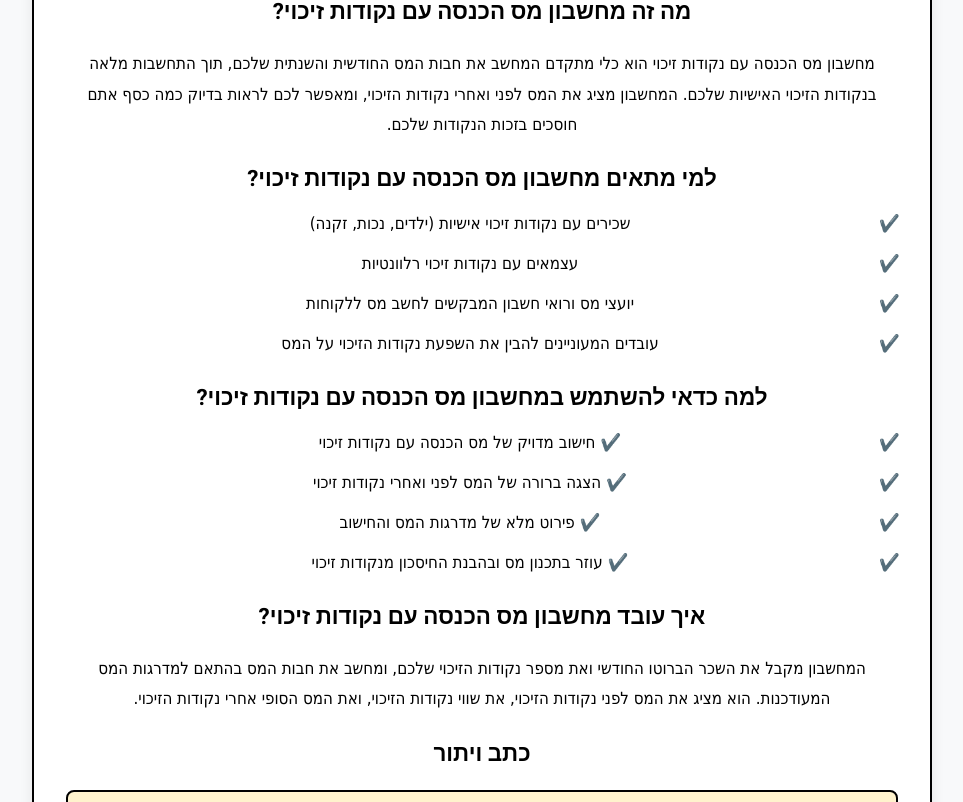
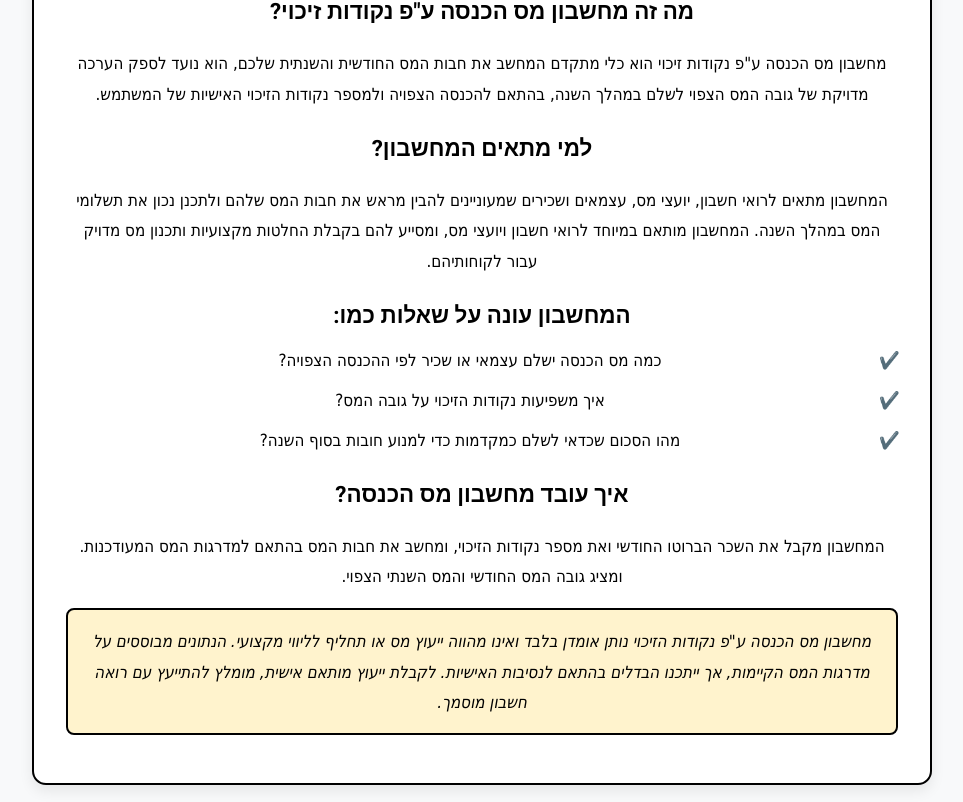
Before and after one commit to 2poslife/FinanceSmartTools, a React (Vite) app: page /simulators/IncomeTaxWithPoints in a window 1280 px wide. Shown: the part 918-1720 px from the top of the page, without its empty margins (158-1121 px from the left). Built offline with nearby package versions, Linux system fonts and the light colour scheme.

Commit message:
update the 3 calculators

```diff
--- a/src/components/Calculators/EmployeeCostNoPension.jsx
+++ b/src/components/Calculators/EmployeeCostNoPension.jsx
@@ -75,6 +75,7 @@ export default function EmployeeCostNoPension() {
             }
 
             const data = await res.json();
+            console.log("🔍 Backend Response (No Pension):", data);
             setResult(data);
             setCalculatedGrossSalary(parseFloat(grossSalary));
         } catch (err) {
@@ -121,6 +122,7 @@ export default function EmployeeCostNoPension() {
                             onChange={(e) => setGrossSalary(e.target.value)}
                             placeholder="הכנס שכר ברוטו..."
                             required
+                            title="השכר ברוטו צריך להיות פחות מ 50,695"
                         />
                     </div>
                     <div className="calcpage-input-group">
@@ -181,6 +183,46 @@ export default function EmployeeCostNoPension() {
                             </div>
                         </div>
 
+                        {/* Expand details */}
+                        <button
+                            className="expand-btn"
+                            onClick={() => setExpanded((prev) => !prev)}
+                        >
+                            {expanded ? (
+                                <>
+                                    <ChevronUp className="w-4 h-4" /> הסתר פירוט
+                                </>
+                            ) : (
+                                <>
+                                    <ChevronDown className="w-4 h-4" /> הצג פירוט
+                                </>
+                            )}
+                        </button>
+
+                        {expanded && (
+                            <div className="details-box">
+                                <div className="detail-item single">
+                                    <span className="detail-label">מס הכנסה:</span>
+                                    <span className="detail-value">{result.income_tax.after_credit} ₪</span>
+                                </div>
+
+                                <div className="detail-section">
+                                    <h4>ביטוח לאומי</h4>
+                                    <div className="detail-item">
+                                        <span className="detail-label">סה"כ לעובד:</span>
+                                        <span className="detail-value">{result.national_insurance.employee_total} ₪</span>
+                                    </div>
+                                    <div className="detail-item">
+                                        <span className="detail-label">סה"כ מעסיק:</span>
+                                        <span className="detail-value">{result.national_insurance.employer_total} ₪</span>
+                                    </div>
+                                    <div className="detail-item highlight">
+                                        <span className="detail-label">סה"כ כולל:</span>
+                                        <span className="detail-value">{result.national_insurance.total} ₪</span>
+                                    </div>
+                                </div>
+                            </div>
+                        )}
                     </div>
                 )}
 
--- a/src/components/Calculators/EmployeeCostWithPension.jsx
+++ b/src/components/Calculators/EmployeeCostWithPension.jsx
@@ -132,6 +132,8 @@ export default function EmployeeCostWithPension() {
                             onChange={(e) => setGrossSalary(e.target.value)}
                             placeholder="הכנס שכר ברוטו..."
                             required
+                            title="השכר ברוטו צריך להיות פחות מ 50,695"
+
                         />
                     </div>
                     <div className="calcpage-input-group">
--- a/src/components/Calculators/IncomeTaxWithPoints.jsx
+++ b/src/components/Calculators/IncomeTaxWithPoints.jsx
@@ -179,41 +179,31 @@ export default function IncomeTaxWithPoints() {
 
             {/* Description */}
             <section className="calcpage-description">
-                <h2>מה זה מחשבון מס הכנסה עם נקודות זיכוי?</h2>
+                <h2>מה זה מחשבון מס הכנסה ע"פ נקודות זיכוי?</h2>
                 <p>
-                    מחשבון מס הכנסה עם נקודות זיכוי הוא כלי מתקדם המחשב את חבות המס החודשית והשנתית שלכם,
-                    תוך התחשבות מלאה בנקודות הזיכוי האישיות שלכם. המחשבון מציג את המס לפני ואחרי נקודות הזיכוי,
-                    ומאפשר לכם לראות בדיוק כמה כסף אתם חוסכים בזכות הנקודות שלכם.
+                    מחשבון מס הכנסה ע"פ נקודות זיכוי הוא כלי מתקדם המחשב את חבות המס החודשית והשנתית שלכם, הוא נועד לספק הערכה מדויקת של גובה המס הצפוי לשלם במהלך השנה, בהתאם להכנסה הצפויה ולמספר נקודות הזיכוי האישיות של המשתמש.
                 </p>
 
-                <h2>למי מתאים מחשבון מס הכנסה עם נקודות זיכוי?</h2>
+                <h2>למי מתאים המחשבון?</h2>
+                <p>
+                    המחשבון מתאים לרואי חשבון, יועצי מס, עצמאים ושכירים שמעוניינים להבין מראש את חבות המס שלהם ולתכנן נכון את תשלומי המס במהלך השנה.
+                    המחשבון מותאם במיוחד לרואי חשבון ויועצי מס, ומסייע להם בקבלת החלטות מקצועיות ותכנון מס מדויק עבור לקוחותיהם.
+                </p>
+
+                <h2>המחשבון עונה על שאלות כמו:</h2>
                 <ul>
-                    <li>שכירים עם נקודות זיכוי אישיות (ילדים, נכות, זקנה)</li>
-                    <li>עצמאים עם נקודות זיכוי רלוונטיות</li>
-                    <li>יועצי מס ורואי חשבון המבקשים לחשב מס ללקוחות</li>
-                    <li>עובדים המעוניינים להבין את השפעת נקודות הזיכוי על המס</li>
+                    <li>כמה מס הכנסה ישלם עצמאי או שכיר לפי ההכנסה הצפויה?</li>
+                    <li>איך משפיעות נקודות הזיכוי על גובה המס?</li>
+                    <li>מהו הסכום שכדאי לשלם כמקדמות כדי למנוע חובות בסוף השנה?</li>
                 </ul>
 
-                <h2>למה כדאי להשתמש במחשבון מס הכנסה עם נקודות זיכוי?</h2>
-                <ul>
-                    <li>✔️ חישוב מדויק של מס הכנסה עם נקודות זיכוי</li>
-                    <li>✔️ הצגה ברורה של המס לפני ואחרי נקודות זיכוי</li>
-                    <li>✔️ פירוט מלא של מדרגות המס והחישוב</li>
-                    <li>✔️ עוזר בתכנון מס ובהבנת החיסכון מנקודות זיכוי</li>
-                </ul>
-
-                <h2>איך עובד מחשבון מס הכנסה עם נקודות זיכוי?</h2>
+                <h2>איך עובד מחשבון מס הכנסה?</h2>
                 <p>
-                    המחשבון מקבל את השכר הברוטו החודשי ואת מספר נקודות הזיכוי שלכם,
-                    ומחשב את חבות המס בהתאם למדרגות המס המעודכנות. הוא מציג את המס לפני נקודות הזיכוי,
-                    את שווי נקודות הזיכוי, ואת המס הסופי אחרי נקודות הזיכוי.
+                    המחשבון מקבל את השכר הברוטו החודשי ואת מספר נקודות הזיכוי, ומחשב את חבות המס בהתאם למדרגות המס המעודכנות. ומציג גובה המס החודשי והמס השנתי הצפוי.
                 </p>
 
-                <h2>כתב ויתור</h2>
                 <p className="disclaimer">
-                    מחשבון מס הכנסה עם נקודות זיכוי נותן אומדן בלבד ואינו מהווה ייעוץ מס או תחליף לליווי מקצועי.
-                    הנתונים מבוססים על מדרגות המס הקיימות, אך ייתכנו הבדלים בהתאם לנסיבות האישיות.
-                    לקבלת ייעוץ מותאם אישית, מומלץ להתייעץ עם רואה חשבון מוסמך.
+                    מחשבון מס הכנסה ע"פ נקודות הזיכוי נותן אומדן בלבד ואינו מהווה ייעוץ מס או תחליף לליווי מקצועי. הנתונים מבוססים על מדרגות המס הקיימות, אך ייתכנו הבדלים בהתאם לנסיבות האישיות. לקבלת ייעוץ מותאם אישית, מומלץ להתייעץ עם רואה חשבון מוסמך.
                 </p>
             </section>
         </div>
--- a/src/styles/Calculators/EmployeeCostNoPension.css
+++ b/src/styles/Calculators/EmployeeCostNoPension.css
@@ -274,6 +274,54 @@
     transition: max-height 0.3s ease, opacity 0.3s ease;
 }
 
+/* Detail sections */
+.detail-section {
+    margin-top: 1rem;
+    padding-top: 1rem;
+    border-top: 2px solid #e2e8f0;
+}
+
+.detail-section h4 {
+    font-size: 1.1rem;
+    font-weight: bold;
+    color: #000000;
+    margin-bottom: 0.8rem;
+}
+
+.detail-item {
+    display: flex;
+    justify-content: space-between;
+    align-items: center;
+    padding: 0.6rem 0;
+    border-bottom: 1px solid #e2e8f0;
+}
+
+.detail-item.single {
+    padding: 0.8rem;
+    background: #ffffff;
+    border: 1px solid #000000;
+    border-radius: 8px;
+    margin-bottom: 0.5rem;
+}
+
+.detail-item.highlight {
+    background: #fff9e6;
+    padding: 0.8rem;
+    border-radius: 8px;
+    margin-top: 0.5rem;
+    font-weight: bold;
+}
+
+.detail-label {
+    font-weight: 600;
+    color: #334155;
+}
+
+.detail-value {
+    font-weight: bold;
+    color: #000000;
+}
+
 /* Description Section */
 .calcpage-description {
     max-width: 900px;
@@ -293,9 +341,9 @@
 }
 
 .calcpage-description ul {
-    list-style: "✔️ ";
+    list-style: none;
     margin: 0.6rem 0 1.2rem;
-    padding-right: 1.5rem;
+    padding-right: 0;
 }
 
 .calcpage-description ul li {
--- a/src/styles/Calculators/EmployeeCostWithPension.css
+++ b/src/styles/Calculators/EmployeeCostWithPension.css
@@ -408,7 +408,7 @@
 }
 
 .calcpage-description ul {
-    list-style: "✔️ ";
+    list-style: none;
     margin: 0.6rem 0 1.2rem;
     padding-right: 1.5rem;
 }
```
